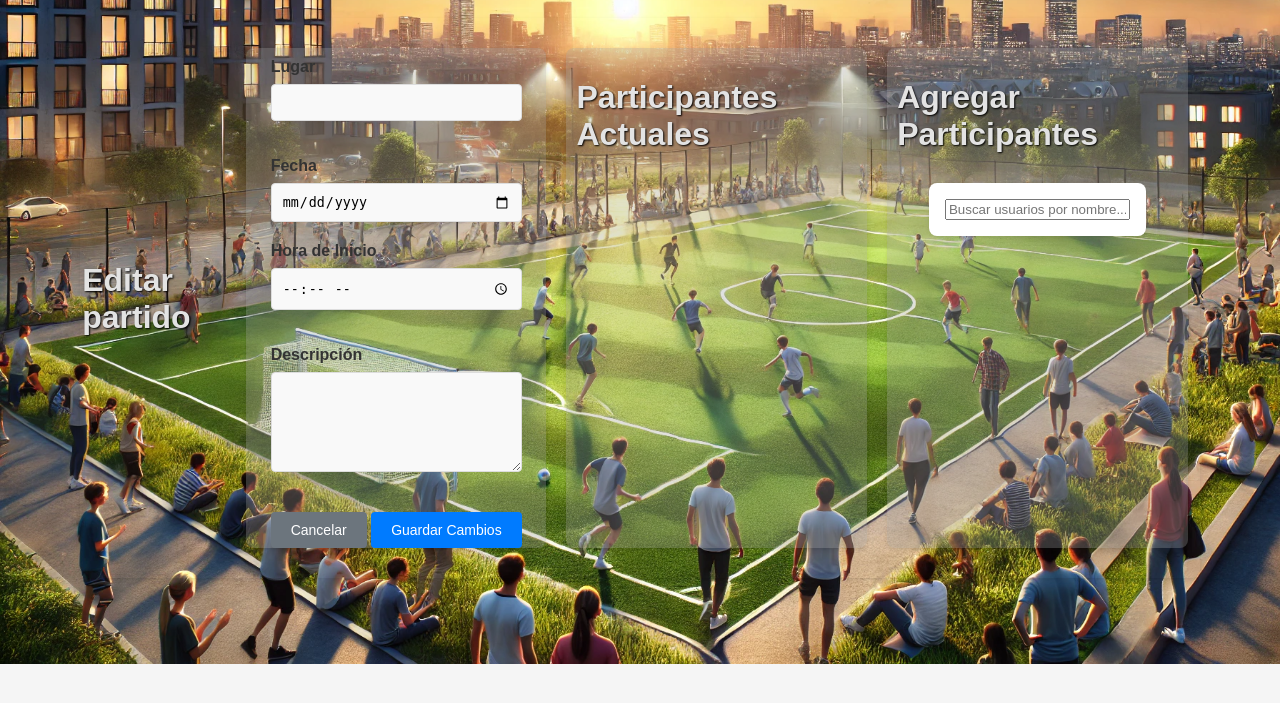
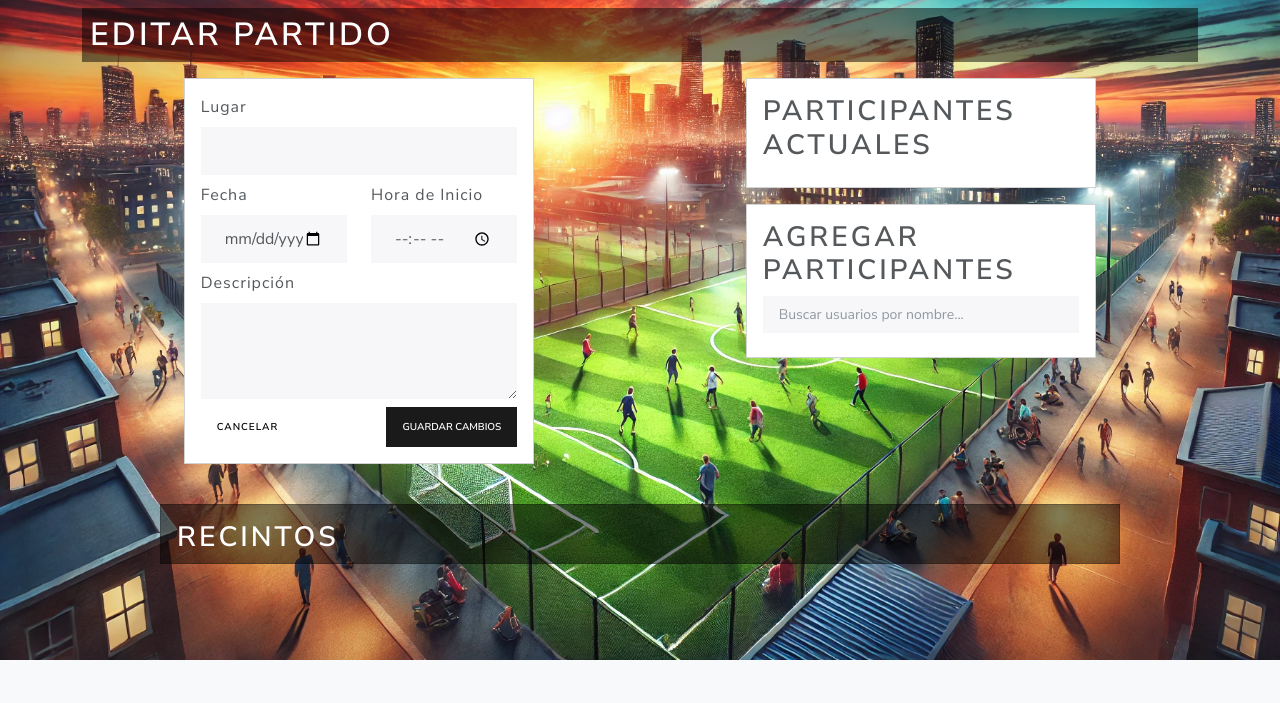
Before and after one commit to ever4ever-ing/nf1-m0d, a Flask app: template flask_app/templates/editar_partido.html in a window 1280 px wide. Shown: the top 703 px of the page. Run offline with Flask 3, Linux system fonts and the light colour scheme; the template is opened without the code that fills it, so the values that code supplies are empty.

Commit message:
feat templates

```diff
--- a/flask_app/templates/editar_partido.html
+++ b/flask_app/templates/editar_partido.html
@@ -5,90 +5,130 @@
     <meta charset="UTF-8">
     <meta name="viewport" content="width=device-width, initial-scale=1.0">
     <title>NosFalta1</title>
-    <link rel="stylesheet" href="/static/css/style.css">
+    <link rel="stylesheet" href="https://bootswatch.com/5/lux/bootstrap.min.css">
 </head>
+<style>
+    body {
+        background-color: #f8f9fa;
+        background-size: cover;
+        background-position: center;
+        background-repeat: no-repeat;
+        background-image: url("{{ url_for('static', filename='img/bg4.webp') }}");
+    }
+</style>
 
 <body>
+    <div class="container py-2">
+        <div style="background-color: rgba(0, 0, 0, 0.499);">
+            <h1 class="mb-2 text-white p-2">Editar partido</h1>
+        </div>
+        <div class="row p-2 d-flex justify-content-around align-items-start" >
+            <div class="col-4">
+                <div class="card p-3 mb-3" >
 
-    <div class="container-edit">
-        <h1>Editar partido</h1>
-            <div class="container-match">
-                <form method="POST" action="/actualizar_partido" class="form">
+                    <form method="POST" action="/actualizar_partido">
                         <input type="hidden" id="id" name="id" value="{{ partido.id_partido }}">
-                    <div class="form-group">
-                        <label for="lugar">Lugar</label>
-                        <input type="text" id="lugar" name="lugar" value="{{ partido.lugar }}" required>
+                        <div class="mb-2">
+                            <label for="lugar" class="form-label">Lugar</label>
+                            <input type="text" id="lugar" name="lugar" class="form-control" value="{{ partido.lugar }}"
+                                required>
                         </div>
-                    <div class="form-row">
-                        <div class="form-group">
-                            <label for="fechaInicio">Fecha</label>
-                            <input type="date" id="fechaInicio" name="fechaInicio"
+                        <div class="row">
+                            <div class="col-md-6 mb-2">
+                                <label for="fechaInicio" class="form-label">Fecha</label>
+                                <input type="date" id="fechaInicio" name="fechaInicio" class="form-control"
                                     value="{{ partido.fecha_inicio.strftime('%Y-%m-%d') }}" required>
                             </div>
-                        <div class="form-group">
-                            <label for="horaInicio">Hora de Inicio</label>
-                            <input type="time" id="horaInicio" name="horaInicio"
+                            <div class="col-md-6 mb-2">
+                                <label for="horaInicio" class="form-label">Hora de Inicio</label>
+                                <input type="time" id="horaInicio" name="horaInicio" class="form-control"
                                     value="{{ partido.fecha_inicio.strftime('%H:%M') }}" required>
                             </div>
                         </div>
-                    <div class="form-group">
-                        <label for="descripcion">Descripción</label>
-                        <textarea id="descripcion" name="descripcion" rows="4"
+                        <div class="mb-2">
+                            <label for="descripcion" class="form-label">Descripción</label>
+                            <textarea id="descripcion" name="descripcion" class="form-control" rows="3"
                                 required>{{ partido.descripcion }}</textarea>
                         </div>
-                    <div class="form-actions">
-                        <a href="/dashboard" class="btn btn-secondary">Cancelar</a>
-                        <button type="submit" class="btn btn-primary">Guardar Cambios</button>
+                        <div class="d-flex justify-content-between">
+                            <a href="/dashboard" class="btn btn-secondary btn-sm">Cancelar</a>
+                            <button type="submit" class="btn btn-primary btn-sm">Guardar Cambios</button>
                         </div>
                     </form>
                 </div>
+            </div>
 
-            <div class="container-match">
-                <h1>Participantes Actuales</h1>
+
+            <div class="col-4">
+                <div class="card p-3 mb-3">
+                    <h2 class="mb-2">Participantes Actuales</h2>
                     {% for participante in participantes %}
-                <div >
-                    <div >
-                        <div >
-                            <form method="POST" action="/eliminar_participante" class="form-inline">
-                                <div class="user-info">
-                                    <p class="user-id">ID: {{ participante.id_usuario }}</p>
+                    <div class="d-flex justify-content-between align-items-center border-bottom py-1">
+                        <div>
+                            <p class="mb-0"><strong>ID:</strong> {{ participante.id_usuario }}</p>
+                            <p class="mb-0"><strong>Nombre:</strong> {{ participante.nombre }}</p>
+                        </div>
+                        <form method="POST" action="/eliminar_participante" class="d-inline">
                             <input type="hidden" name="id_partido_delete" value="{{ partido.id_partido }}">
                             <input type="hidden" name="id_usuario_delete" value="{{ participante.id_usuario }}">
-                                    <p class="user-name">{{ participante.nombre }}</p>
+                            <button type="submit" class="btn btn-danger btn-sm">Eliminar</button>
+                        </form>
                     </div>
-                                <button type="submit" class="btn btn-danger">Eliminar</button>
+                    {% endfor %}
+                </div>
+                <div class="card p-3">
+                    <h2 class="mb-2">Agregar Participantes</h2>
+                    <div class="mb-2">
+                        <input type="text" id="searchUsers" class="form-control form-control-sm"
+                            placeholder="Buscar usuarios por nombre...">
+                    </div>
+                    {% for user in usuarios %}
+                    <div class="d-flex justify-content-between align-items-center border-bottom py-1">
+                        <div>
+                            <p class="mb-0"><strong>ID:</strong> {{ user.id_usuario }}</p>
+                            <p class="mb-0"><strong>Nombre:</strong> {{ user.nombre }}</p>
+                        </div>
+                        <form method="POST" action="/agregar_participante" class="d-inline">
+                            <input type="hidden" name="id_partido" value="{{ partido.id_partido }}">
+                            <input type="hidden" name="id_usuario" value="{{ user.id_usuario }}">
+                            <button type="submit" class="btn btn-primary btn-sm">Agregar</button>
                         </form>
+                    </div>
+                    {% endfor %}
+                </div>
+            </div>
+        </div>
+
+    </div>
+
+    <div class="row p-2 d-flex justify-content-center w-auto g-3" >
+
+        <div class="card p-3 mb-3 col-12 w-75" style="background-color: rgba(0, 0, 0, 0.499);">
+        <h2 class="mb-2 text-light">Recintos</h2>
+        <div class="row d-flex justify-content-center g-3 w-auto" >
+            {% for lugar in recintos %}
+            <div class="col-2">
+                <div class="card h-100">
+                    {% if lugar.imagen %}
+                    <img src="{{ url_for('static', filename='img/' + lugar.imagen) }}" class="card-img-top"
+                    alt="{{ lugar.nombre }}">
+                    {% else %}
+                    <img src="{{ url_for('static', filename='img/bg7.webp') }}" class="card-img-top"
+                    alt="Imagen por defecto">
+                    {% endif %}
+                    <div class="card-body">
+                    <h5 class="card-title">{{ lugar.nombre }}</h5>
+                    <!--  <p class="card-text">{{ lugar.descripcion }}</p>-->
                     </div>
                 </div>
             </div>
             {% endfor %}
         </div>
+        </div>
+    </div>
 
 
 
-            <div class="container-match">
-                <h1>Agregar Participantes</h1>
-
-                <div class="search-container">
-                    <input type="text" id="searchUsers" placeholder="Buscar usuarios por nombre...">
-                </div>
-                {% for user in usuarios %}
-                            <div>
-                                <form method="POST" action="/agregar_participante" class="form-inline">
-                                    <div class="user-info">
-                                        <p class="user-id">ID: {{ user.id_usuario }}</p>
-                                        <input type="hidden" name="id_partido" value="{{ partido.id_partido }}">
-                                        <input type="hidden" name="id_usuario" value="{{ user.id_usuario }}">
-                                        <p class="user-name">{{ user.nombre }}</p>
-                                    </div>
-                                    <button type="submit" class="btn-primary">Agregar</button>
-                                </form>
-                            </div>
-
-                    {% endfor %}
-            </div>
-
-    </div>
 </body>
 
 </html>
```
Lines whose indentation alone changed are shown as unchanged.
